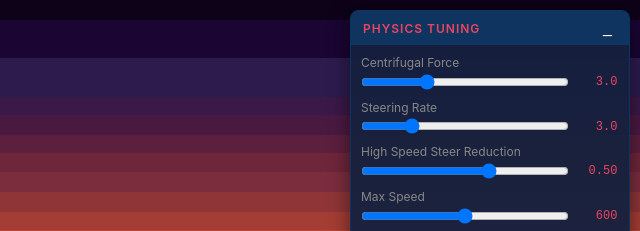
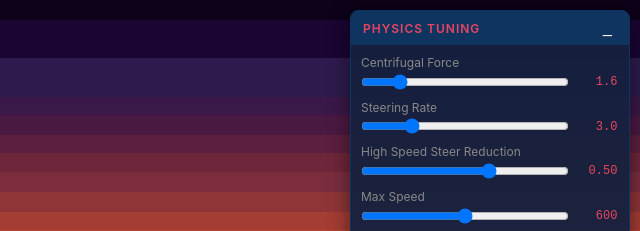
Before and after one commit to mikedaley/racer, a website built with Vite: page index.html in a window 1280 px wide. Shown: the top 231 px of the page, 640-1280 px from the left. Built offline with nearby package versions, Linux system fonts and the light colour scheme; animation ran at ten frames a second.

Commit message:
Sync centrifugal force default to constants value (1.6)

```diff
--- a/index.html
+++ b/index.html
@@ -862,7 +862,7 @@
                             max="100"
                             value="30"
                         />
-                        <span id="val-centrifugal">3.0</span>
+                        <span id="val-centrifugal">1.6</span>
                     </div>
                     <div class="debug-row">
                         <label>Steering Rate</label>
--- a/src/config/constants.ts
+++ b/src/config/constants.ts
@@ -79,7 +79,7 @@
   /** Default off-road maximum speed */
   DEFAULT_OFF_ROAD_MAX_SPEED: 200,
   /** Default centrifugal force multiplier */
-  DEFAULT_CENTRIFUGAL_FORCE: 0.9,
+  DEFAULT_CENTRIFUGAL_FORCE: 1.6,
   /** Default steering rate */
   DEFAULT_STEERING_RATE: 3.0,
   /** Default steering speed scale (reduces steering at high speed) */
--- a/src/core/Game.ts
+++ b/src/core/Game.ts
@@ -59,7 +59,7 @@
   private running = false;
 
   // Tunable physics parameters
-  private centrifugalForce = 3.0;
+  private centrifugalForce = 1.6;
   private steeringRate = 3.0;
   private steeringSpeedScale = 0.5;
 
```
